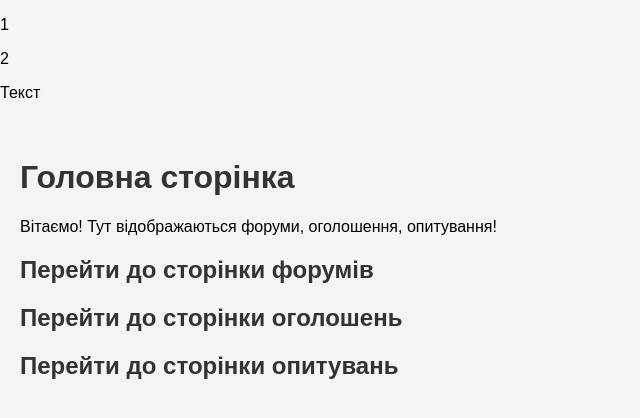
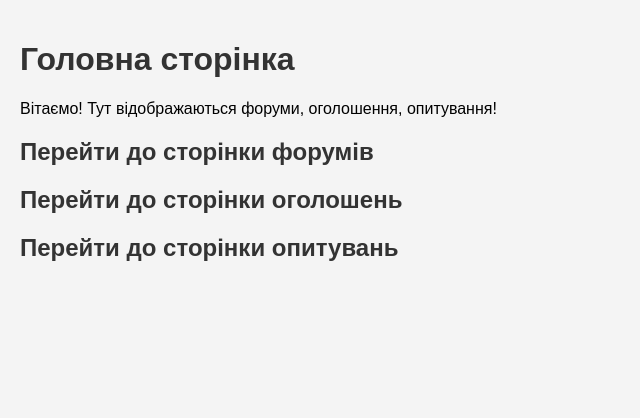
Before and after one commit to AlexandrRofficial/Online_Portal_Project, a Django app: page / in a window 1280 px wide. Shown: the part 98-516 px from the top of the page, without its empty margins (0-640 px from the left). Run offline with Django 5.2, Linux system fonts and the light colour scheme.

Commit message:
remove_<p>

```diff
--- a/main_page_app/templates/index.html
+++ b/main_page_app/templates/index.html
@@ -34,9 +34,7 @@
         <strong>Портал групи</strong>
     </div>
 </div>
-<p>1</p>
-<p>2</p>
-<p>Текст</p>
+
 <!-- Весь контент здесь -->
 <div class="container">
     <h1>Головна сторінка</h1>
```
